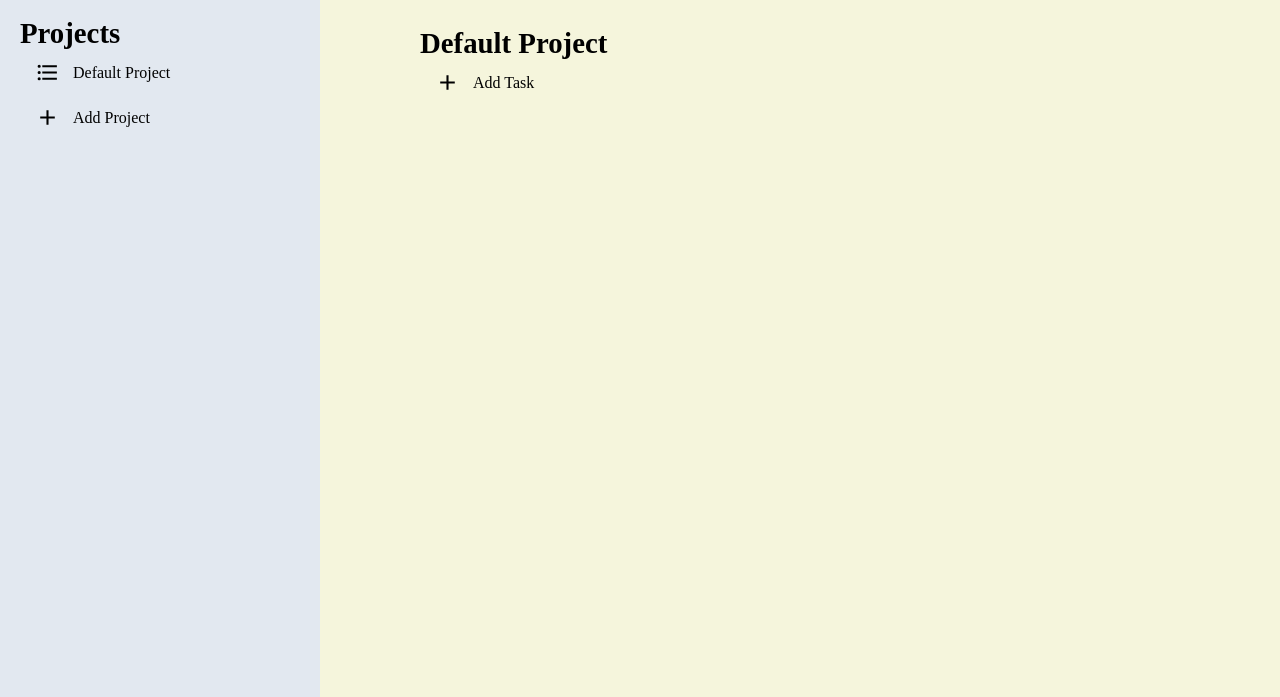
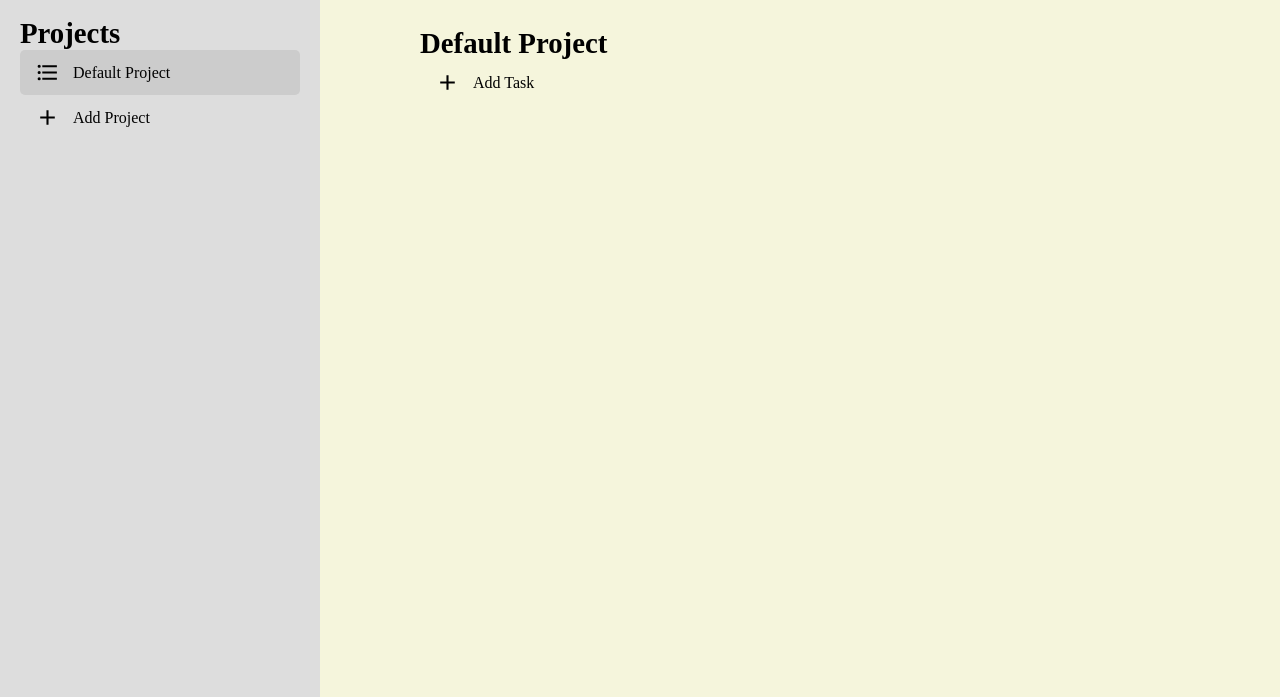
Before and after one commit to royalh23/todo-list, a website built with webpack: page dist/index.html in a window 1280 px wide. In both pictures the pointer is over the element 160 px from the left and 175 px from the top of the page. Shown: the part 103-800 px from the top of the page. Built offline with nearby package versions, Linux system fonts and the light colour scheme.

Commit message:
Add bg-color to app-items when hovered over

```diff
--- a/src/style.css
+++ b/src/style.css
@@ -39,7 +39,7 @@ body {
 }
 
 .sidebar {
-  background-color: #e2e8f0;
+  background-color: #ddd;
   padding: 20px;
 }
 
@@ -55,6 +55,11 @@ body {
   align-items: center;
   gap: 8px;
   padding: 10px 15px;
+}
+
+.app-item:hover {
+  border-radius: 5px;
+  background-color: #ccc;
 }
 
 img[src$="svg"] {
```
Also changed, not shown: dist/main.js.
